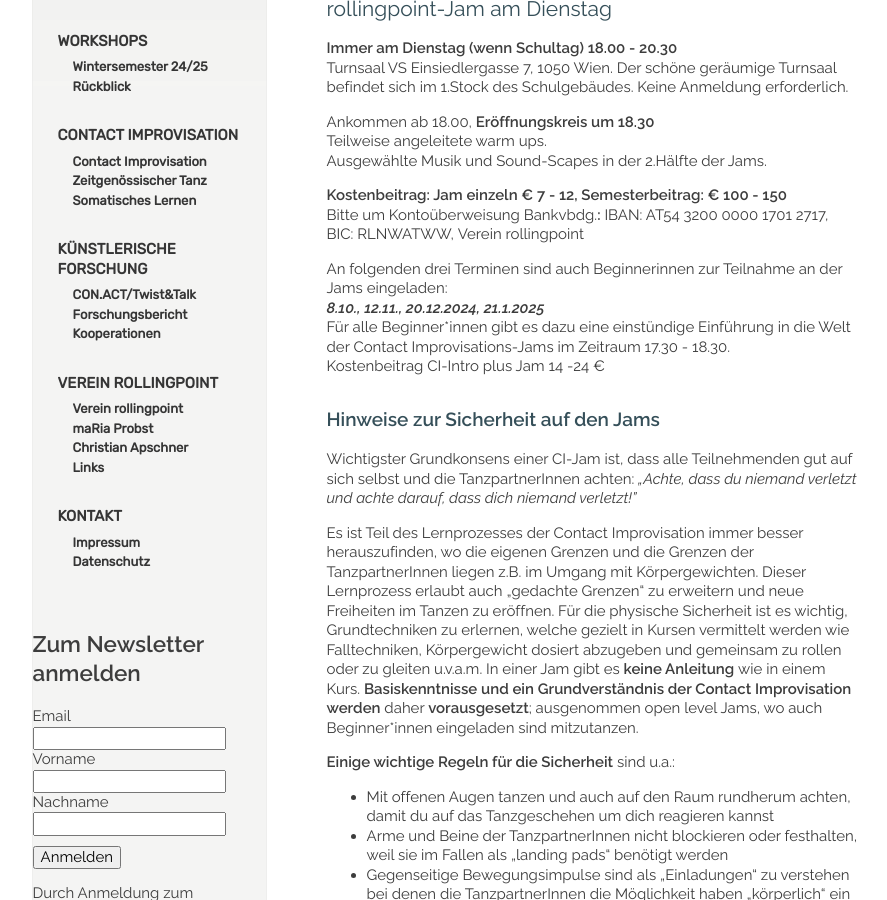
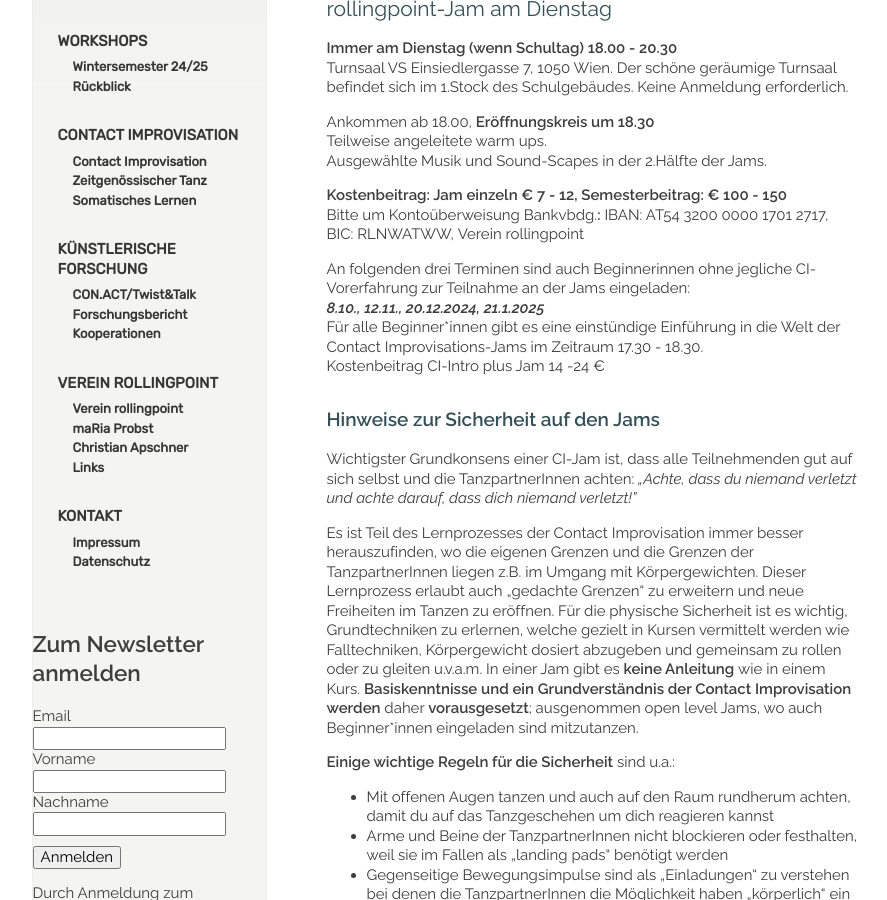
Before and after one commit to manulari/rollingpointat, a Jekyll site: the page built from _pages_de/jams.md, in a window 1280 px wide and 900 px high, scrolled down 381 px. Shown: the whole window, without its empty margins (152-1039 px from the left). Built offline with Jekyll 4.4.1, drawn with Linux system fonts in a browser that asks for light colours; comment, search, counter and statistics services are not loaded.

Commit message:
Update page (de) “jams”

```diff
--- a/_pages_de/jams.md
+++ b/_pages_de/jams.md
@@ -22,9 +22,9 @@ Ausgewählte Musik und Sound-Scapes in der 2.Hälfte der Jams.
 **Kostenbeitrag: Jam einzeln € 7 - 12, Semesterbeitrag: € 100 - 150**\
 Bitte um Kontoüberweisung Bankvbdg.**:** IBAN: AT54 3200 0000 1701 2717, BIC: RLNWATWW, Verein rollingpoint
 
-An folgenden drei Terminen sind auch Beginnerinnen zur Teilnahme an der Jams eingeladen:\
+An folgenden drei Terminen sind auch Beginnerinnen ohne jegliche CI-Vorerfahrung zur Teilnahme an der Jams eingeladen:\
 ***8.10., 12.11., 20.12.2024, 21.1.2025***\
-Für alle Beginner*innen gibt es dazu eine einstündige Einführung in die Welt der Contact Improvisations-Jams im Zeitraum 17.30 - 18.30. \
+Für alle Beginner*innen gibt es eine einstündige Einführung in die Welt der Contact Improvisations-Jams im Zeitraum 17.30 - 18.30. \
 Kostenbeitrag CI-Intro plus Jam 14 -24 €
 
 <div class="named-anchor" id="special"></div>
```
